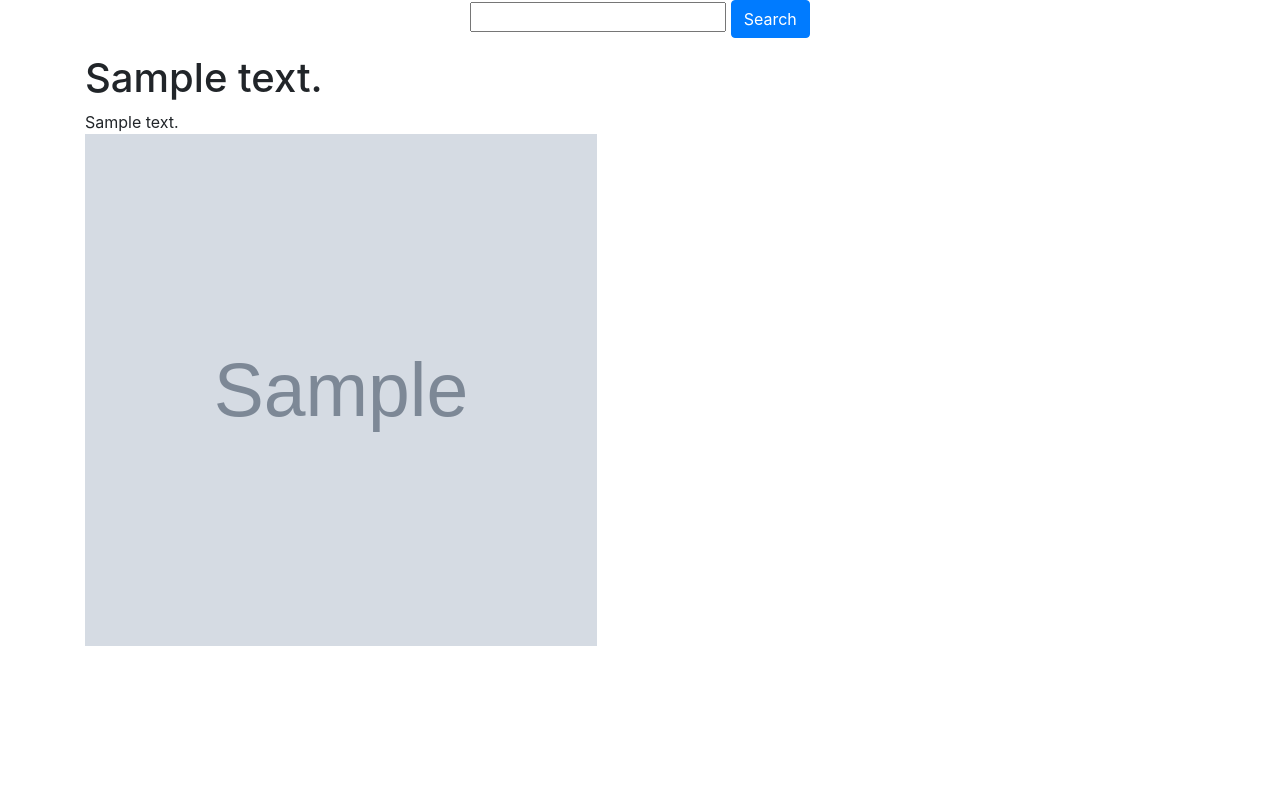
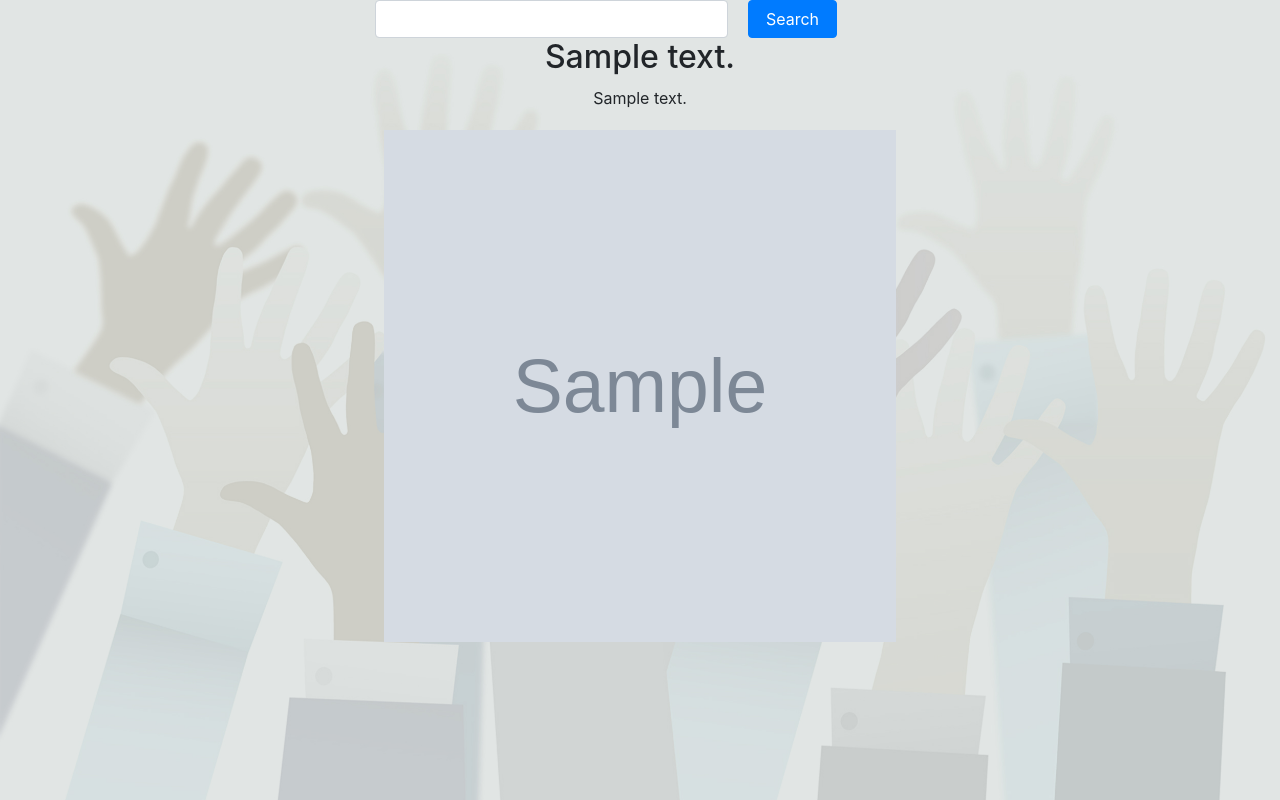
Before and after one commit to icharity/donate, a Django app: template nx/templates/notes.html in a window 1280 px wide. Run offline with Django 3.2, Linux system fonts and the light colour scheme; the template is opened without the code that fills it: most values are stand-ins (such as "Sample title", 1, 10 or a date in 2020); grey boxes marked "Sample" are stand-in pictures; some libraries are stand-ins or nearby versions.

Commit message:
add background img for view page

```diff
--- a/nx/templates/notes.html
+++ b/nx/templates/notes.html
@@ -12,18 +12,21 @@
 {% block main %}
 <div class="container">
     <form class="search-form" type="get" action=".">
-        <input type="text" name="q">
-        <button class='btn btn-primary' type="submit">Search</button>
+        <div class="row">
+            <input class="form-control search-input col-lg-8" type="text" name="q">
+            <button class='btn btn-primary col-lg-2 search-button' type="submit">Search</button>
+        </div>
     </form>
 
     {% for note in notes %}
-    <h1>{{ note.address }}</h1>
+    <h2 class="address">{{ note.address }}</h2>
 
-    <p>
-        {{ note.description }}
-        <br/>
+    <div class="describe">
+        <div class="content">
+            {{ note.description }}
+        </div>
         <img src="/static/media/{{note.photo}}" height=512 width=512 alt=""/>
-    </p>
+    </div>
     {% endfor %}
 </div>
 {% endblock %}
--- a/static/css/notes.css
+++ b/static/css/notes.css
@@ -1,3 +1,36 @@
+body {
+    background-color: #c1c1c1;
+    background: url('/static/img/donate_bg.jpg') no-repeat;
+    background-size: cover;
+}
+
 .search-form {
     text-align: center;
+    width: 500px;
+    margin: 0 auto;
 }
+
+.search-input {
+    width: 60%;
+}
+
+.search-button {
+    margin-left: 20px;
+}
+
+.address {
+    text-align: center;
+}
+
+.describe {
+    text-align: center;
+}
+
+.describe img {
+    margin-top: 20px;
+}
+
+.describe .content {
+    margin-top: 10px;
+    font-size: 16px;
+}
```
Also changed, not shown: static/img/donate_bg.jpg (added).
